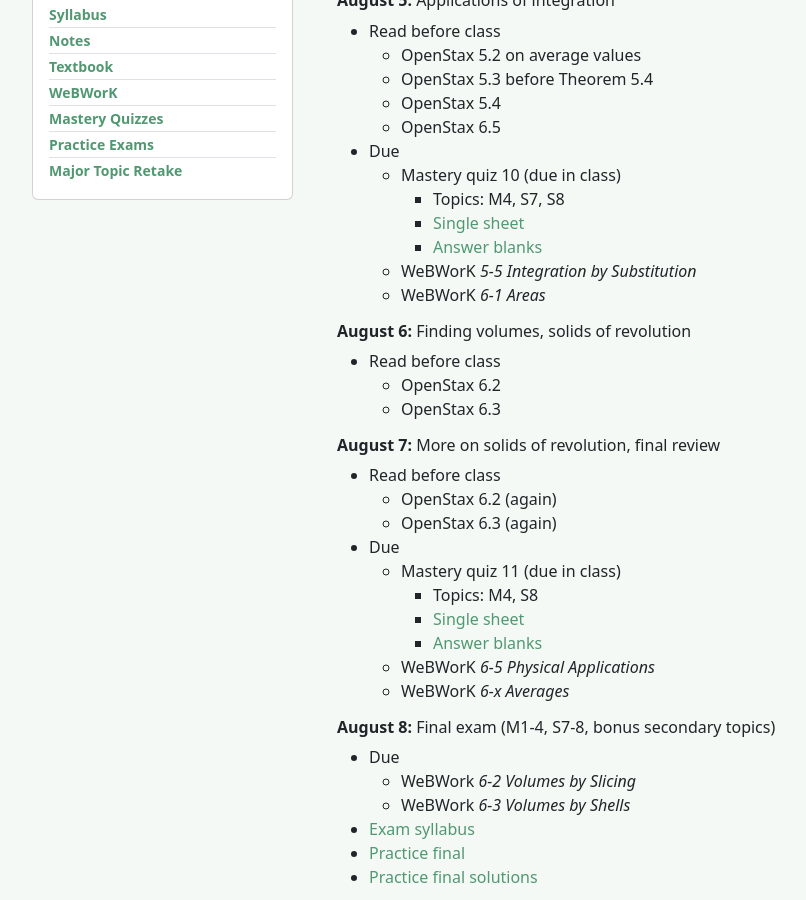
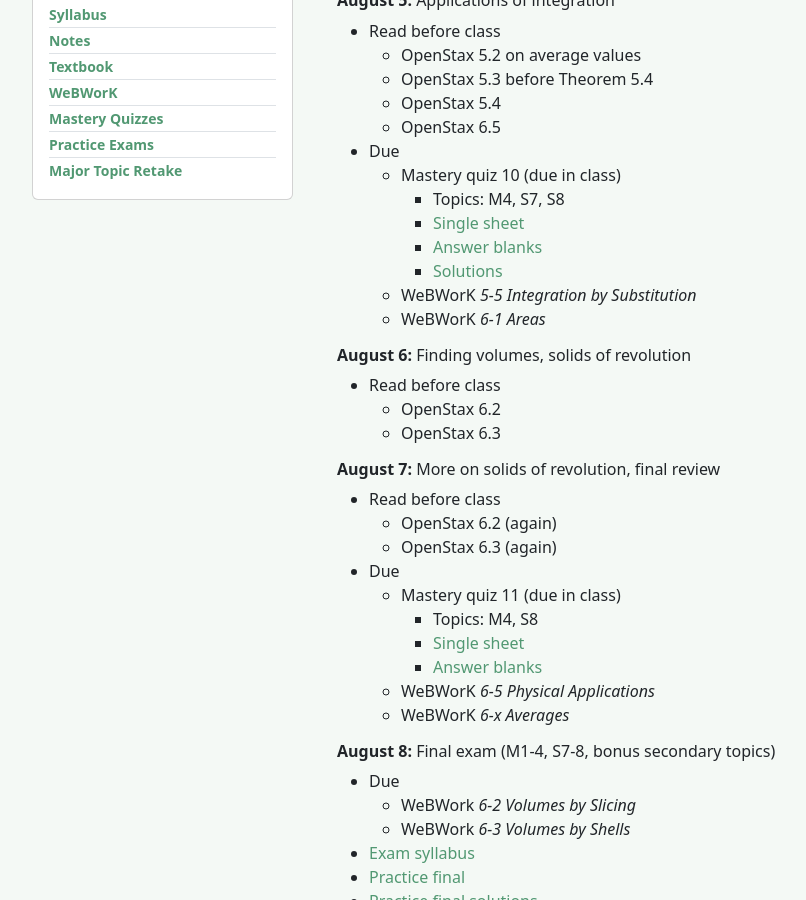
Before and after one commit to bncling/bncl-site, a Jekyll site: the page built from _courses/GW1231_summer_24.markdown, in a window 1280 px wide and 900 px high, scrolled down 391 px. Shown: the whole window, without its empty margins (50-856 px from the left). Built offline with Jekyll 4.4.1, drawn with Linux system fonts in a browser that asks for light colours.

Commit message:
rebuilding site Tue Aug  6 14:10:01 EDT 2024

```diff
--- a/_courses/GW1231_summer_24.markdown
+++ b/_courses/GW1231_summer_24.markdown
@@ -272,6 +272,7 @@ Some of the most common things that trip people up in this course are more to do
 		- Topics: M4, S7, S8
 		- [Single sheet](/assets/documents/mq10_single_sheet.pdf)
 		- [Answer blanks](/assets/documents/mq10_answer_blanks.pdf)
+		- [Solutions](/assets/documents/mq10_solutions.pdf)
 	- WeBWorK *5-5 Integration by Substitution*
 	- WeBWorK *6-1 Areas*
 
@@ -364,6 +365,7 @@ Some of the most common things that trip people up in this course are more to do
 - Topics: M4, S7, S8
 - [Single sheet](/assets/documents/mq10_single_sheet.pdf)
 - [Answer blanks](/assets/documents/mq10_answer_blanks.pdf)
+- [Solutions](/assets/documents/mq10_solutions.pdf)
 
 ###### **Mastery quiz 11** Due August 7
 - Topics: M4, S8
```
Also changed, not shown: 1 other file.
